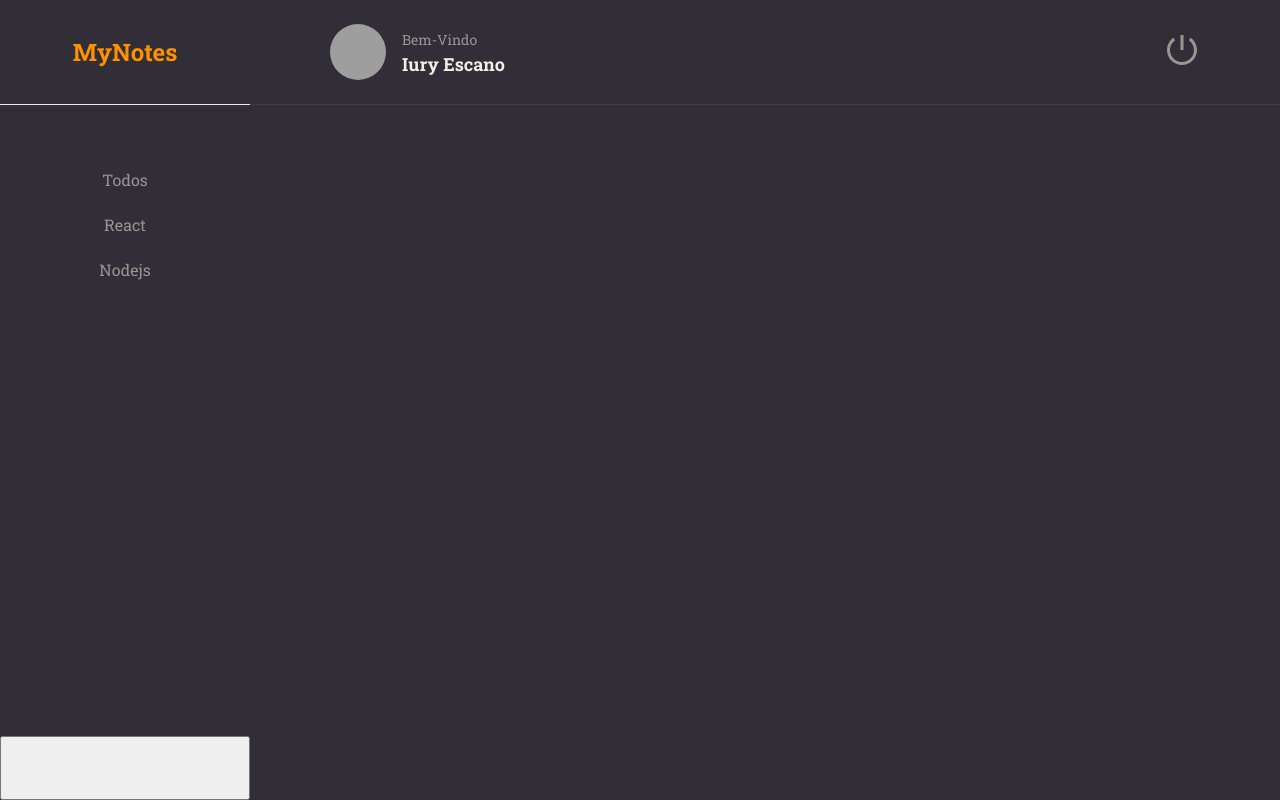
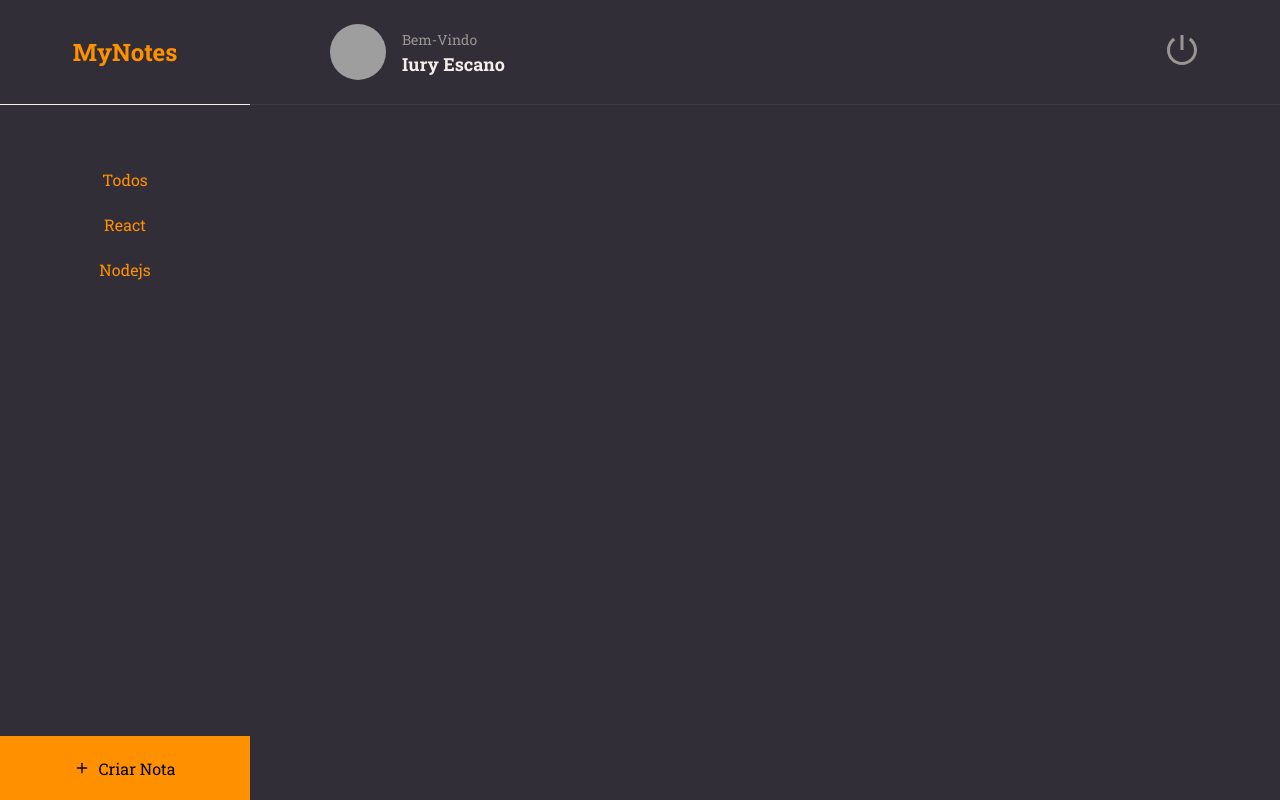
Before and after one commit to iuryescano/MyNotes, a React (Vite) app: page / in a window 1280 px wide. Built offline with nearby package versions, Linux system fonts and the light colour scheme; grey boxes are pictures that could not be loaded.

Commit message:
Button +Note created

```diff
--- a/src/components/ButtonText/index.jsx
+++ b/src/components/ButtonText/index.jsx
@@ -2,7 +2,7 @@
 
 export function ButtonText({  title, isActive = false, ...rest}) {
     return(
-        <Container {...rest} type="button" isActive={isActive}>
+        <Container {...rest} type="button" $isactive={isActive.toString()}>
             {title}
         </Container>
     );
--- a/src/components/ButtonText/styles.js
+++ b/src/components/ButtonText/styles.js
@@ -2,7 +2,7 @@
 
 export const Container = styled.button`
     background: none;
-    color: ${({ theme, isActive }) => isActive ? theme.COLORS.ORANGE : theme.COLORS.GRAY_100};
+    color: ${({ theme, $isactive }) => $isactive ? theme.COLORS.ORANGE : theme.COLORS.GRAY_100};
 
     border:none;
     font-size: 16px;
--- a/src/pages/Home/index.jsx
+++ b/src/pages/Home/index.jsx
@@ -1,3 +1,4 @@
+import { FiPlus } from 'react-icons/fi';
 import { Container, Brand, Menu, Search, Content, NewNote } from './styles';
 
 import { Header } from '../../components/Header';
@@ -29,7 +30,8 @@
         </Content>
 
         <NewNote>
-
+            <FiPlus />
+            Criar Nota
         </NewNote>
 
         </Container>
--- a/src/pages/Home/styles.js
+++ b/src/pages/Home/styles.js
@@ -52,4 +52,15 @@
 
 export const NewNote = styled.button`
     grid-area: newnote;
+
+    background-color: ${({ theme }) => theme.COLORS.ORANGE};
+    border: none;
+
+    display: flex;
+    align-items: center;
+    justify-content: center;
+
+    svg {
+        margin-right: 8px;
+    }
 `;
```
